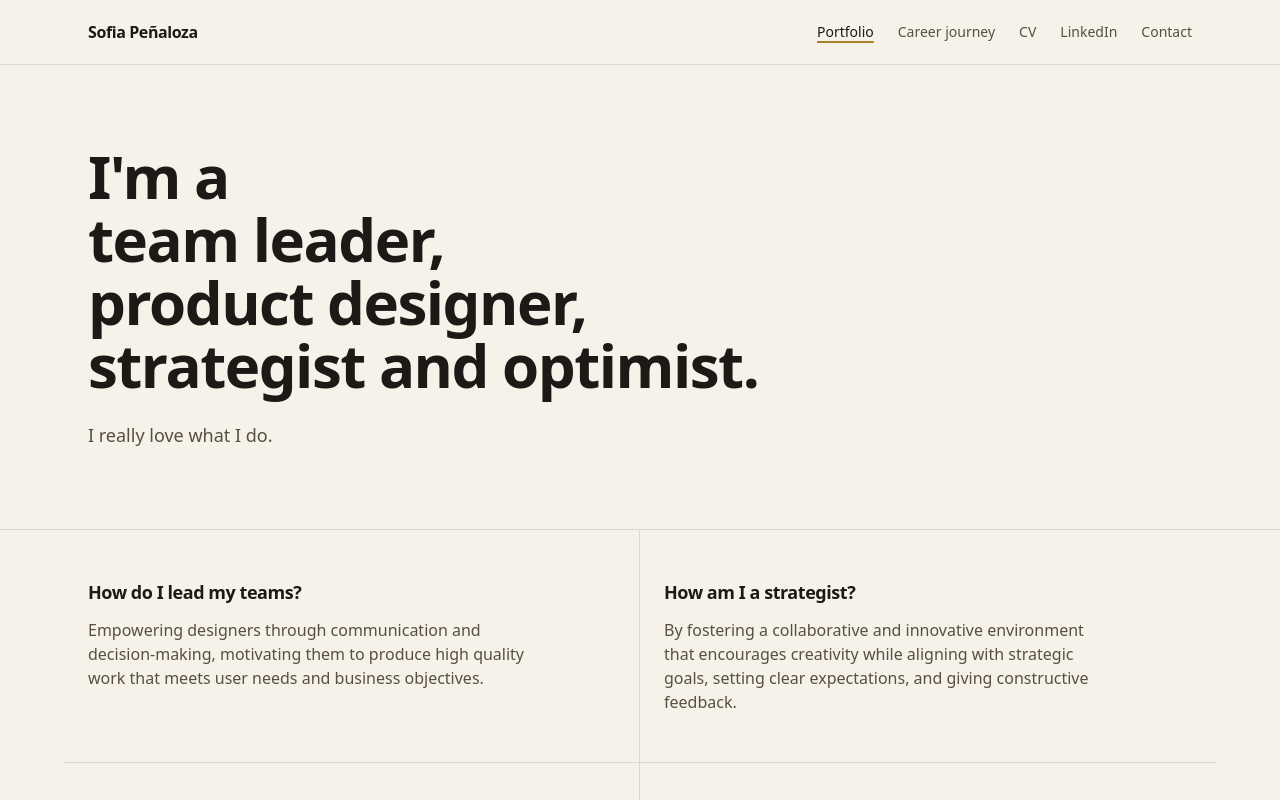
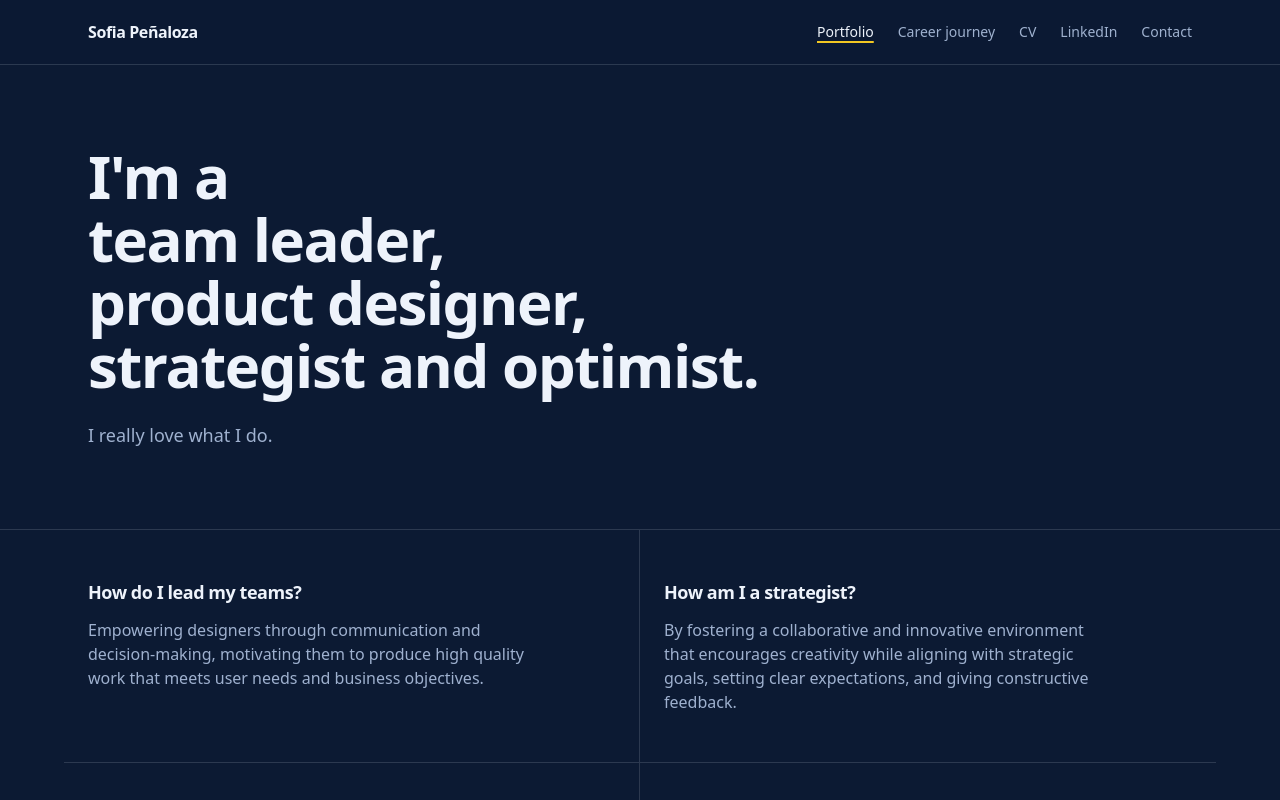
Before and after one commit to sofiapenaloza44-blip/Portfolio, a React (Vite) app: page /#/ in a window 1280 px wide. Shown: the top 800 px of the page. Built offline with nearby package versions, Linux system fonts and the light colour scheme.

Commit message:
Apply Navy & Yellow theme and animate the career journey cards
Career cards now start piled up and fan out on landing, and scale 10% on hover.

Co-Authored-By: Claude Code <noreply@anthropic.com>
Claude-Session: https://claude.ai/code/session_01NrxV5oN4xH9xFX6xRU6STs

```diff
--- a/src/index.css
+++ b/src/index.css
@@ -6,12 +6,13 @@
 @import "@fontsource/outfit/700.css";
 
 :root {
-  --color-bg: #f6f2e9;
-  --color-surface: #efe9db;
-  --color-ink: #1c1a16;
-  --color-ink-soft: #55503f;
-  --color-gold: #a9812c;
-  --color-line: rgb(28 26 22 / 12%);
+  --color-bg: #0c1a33;
+  --color-surface: #142647;
+  --color-ink: #eef3fb;
+  --color-ink-soft: #9fb1cf;
+  --color-gold: #f2c723;
+  --color-line: rgb(238 243 251 / 14%);
+  color-scheme: dark;
 }
 
 @theme {
--- a/src/pages/CareerJourney.tsx
+++ b/src/pages/CareerJourney.tsx
@@ -1,8 +1,53 @@
+import { useLayoutEffect, useRef } from 'react'
 import { Link } from 'react-router-dom'
+import { animate, motion, useReducedMotion } from 'motion/react'
 import { careerStops } from '../data/career'
-import { RevealSection } from '../components/RevealSection'
+
+const STACK_OFFSET = 12 // px each card peeks out below the one above it
+const STACK_SHRINK = 0.02 // cards further down the pile are slightly smaller
+const STACK_HOLD = 0.45 // seconds the pile is shown before it fans out
+const STACK_STAGGER = 0.09
 
 export function CareerJourney() {
+  const reduce = useReducedMotion()
+  const listRef = useRef<HTMLOListElement>(null)
+  const stops = [...careerStops].reverse()
+
+  // On landing, every card starts piled on top of the first one, then fans
+  // out into its place in the timeline.
+  useLayoutEffect(() => {
+    const list = listRef.current
+    if (reduce || !list) return
+    const items = Array.from(list.children) as HTMLElement[]
+    if (!items.length) return
+    const firstTop = items[0].offsetTop
+
+    const runs = items.map((el, i) => {
+      const y = firstTop - el.offsetTop + i * STACK_OFFSET
+      const scale = 1 - i * STACK_SHRINK
+      el.style.transform = `translateY(${y}px) scale(${scale})`
+      el.style.zIndex = String(items.length - i)
+      const run = animate(
+        el,
+        { y: [y, 0], scale: [scale, 1] },
+        { delay: STACK_HOLD + i * STACK_STAGGER, duration: 0.7, ease: [0.16, 1, 0.3, 1] },
+      )
+      return run
+    })
+
+    Promise.all(runs.map((run) => run.finished)).then(() => {
+      items.forEach((el) => el.style.removeProperty('z-index'))
+    })
+
+    return () => {
+      runs.forEach((run) => run.stop())
+      items.forEach((el) => {
+        el.style.removeProperty('transform')
+        el.style.removeProperty('z-index')
+      })
+    }
+  }, [reduce])
+
   return (
     <div className="mx-auto max-w-3xl px-4 py-16 sm:px-6">
       <h1 className="text-3xl font-semibold tracking-tight sm:text-4xl">My career journey</h1>
@@ -10,10 +55,15 @@ export function CareerJourney() {
         A path through fintech, edtech, aerospace, and electronics, told through the roles behind each case study.
       </p>
 
-      <ol className="mt-12 space-y-10 border-l border-line pl-6">
-        {[...careerStops].reverse().map((stop, i) => (
-          <RevealSection key={`${stop.company}-${stop.period}`} delay={i * 0.04} className="relative">
-            <span className="absolute -left-[1.65rem] top-1.5 h-2.5 w-2.5 rounded-full bg-gold" />
+      <ol ref={listRef} className="mt-12 space-y-6 border-l border-line pl-6">
+        {stops.map((stop) => (
+          <li key={`${stop.company}-${stop.period}`} className="relative hover:z-10">
+            <span className="absolute -left-[1.65rem] top-6 h-2.5 w-2.5 rounded-full bg-gold" />
+            <motion.div
+              whileHover={reduce ? undefined : { scale: 1.1 }}
+              transition={{ duration: 0.25, ease: 'easeOut' }}
+              className="rounded-2xl border border-line bg-surface p-5 shadow-sm"
+            >
               <p className="text-sm text-ink-soft">{stop.period}</p>
               <h2 className="mt-1 text-lg font-semibold tracking-tight">
                 {stop.role} · {stop.company}
@@ -27,7 +77,8 @@ export function CareerJourney() {
                   Read the case study
                 </Link>
               )}
-          </RevealSection>
+            </motion.div>
+          </li>
         ))}
       </ol>
     </div>
```
Lines whose indentation alone changed are shown as unchanged.
